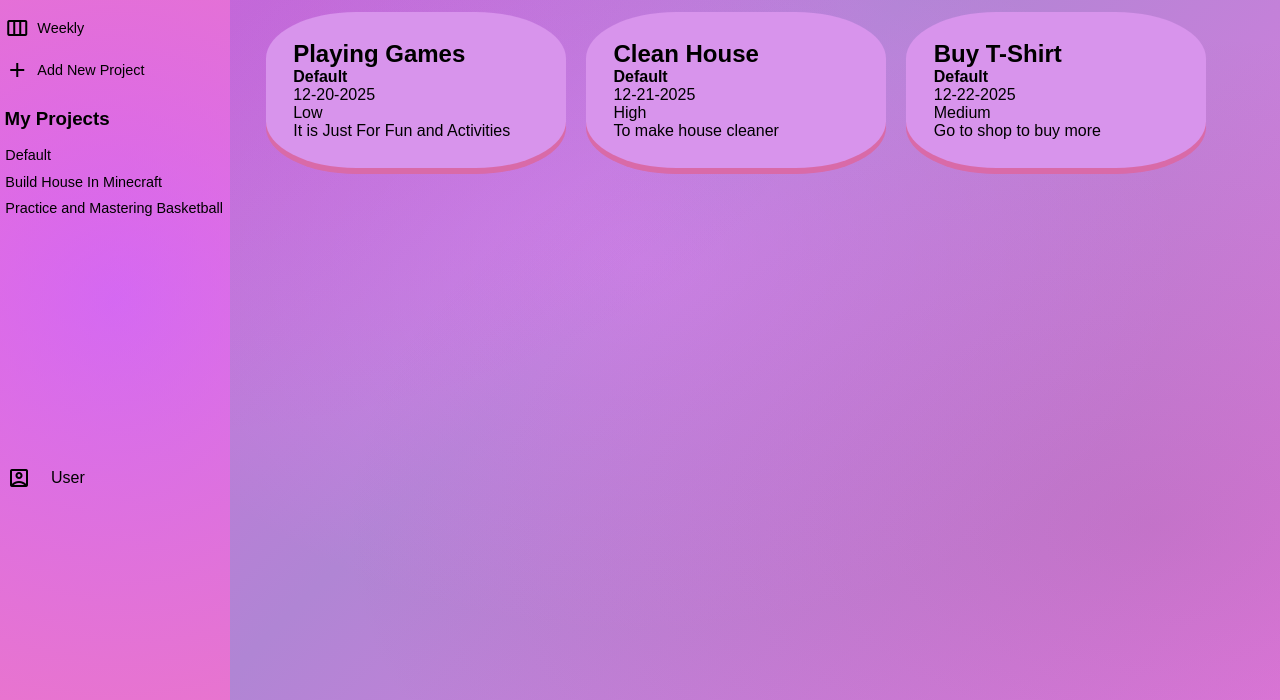
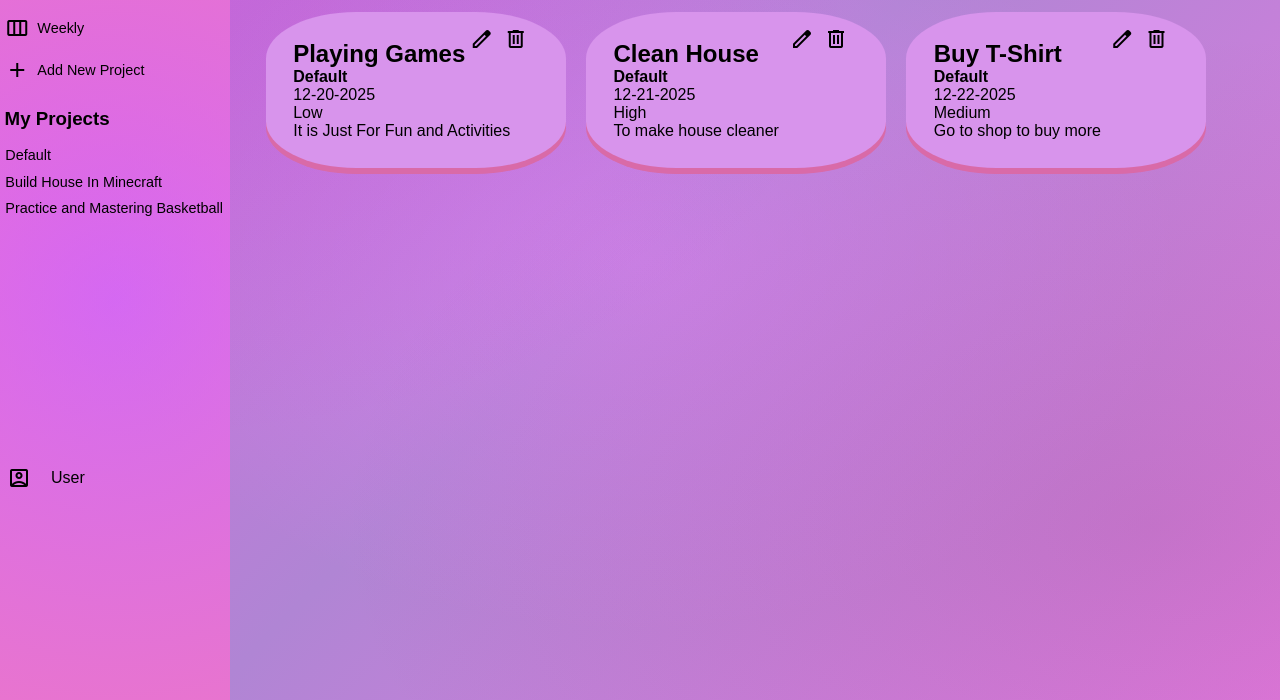
Before and after one commit to rayx3000/to-do-list, a website built with webpack: page src/index.html in a window 1280 px wide. Shown: the part 174-874 px from the top of the page. Built offline with nearby package versions, Linux system fonts and the light colour scheme; a web font is replaced by a local one.

Commit message:
add edit and delete task element

```diff
--- a/src/index.html
+++ b/src/index.html
@@ -38,6 +38,10 @@
             </div>
             <div class="to-do-list">
                 <div class="task">
+                    <div class="task-options">
+                        <span class="material-symbols-outlined" id="edit">edit</span>
+                        <span class="material-symbols-outlined" id="delete">delete</span>
+                    </div>
                     <div class="task-name">
                         <h2>Playing Games</h2>
                     </div>
@@ -49,6 +53,10 @@
                     </div>
                 </div>
                 <div class="task">
+                    <div class="task-options">
+                        <span class="material-symbols-outlined" id="edit">edit</span>
+                        <span class="material-symbols-outlined" id="delete">delete</span>
+                    </div>
                     <div class="task-name">
                         <h2>Clean House</h2>
                     </div>
@@ -60,6 +68,10 @@
                     </div>
                 </div>
                 <div class="task">
+                    <div class="task-options">
+                        <span class="material-symbols-outlined" id="edit">edit</span>
+                        <span class="material-symbols-outlined" id="delete">delete</span>
+                    </div>
                      <div class="task-name">
                         <h2>Buy T-Shirt</h2>
                     </div>
--- a/src/style.css
+++ b/src/style.css
@@ -171,6 +171,7 @@ main{
     border-radius: 30%;
     transition: transform 0.25s ease, box-shadow 0.25s ease;
     box-shadow: 0 6px 0 #d96aa8;
+    position: relative;
 }
 
 .task:hover{
@@ -182,3 +183,22 @@ main{
     display: flex;
     flex-direction: column;
 }
+
+.task-options{
+    position: absolute;
+    top: 15px;
+    right:  38px;
+    display: flex;
+    gap: 10px;
+    transition: transform 0.25s ease;
+    cursor: pointer;
+}
+
+.task-options span:hover{
+    color: #d96aa8;
+}
+
+.task-options span:active{
+    color: #ff7ec7;
+    transform: translateY(-2px) scale(0.95);
+}
```
